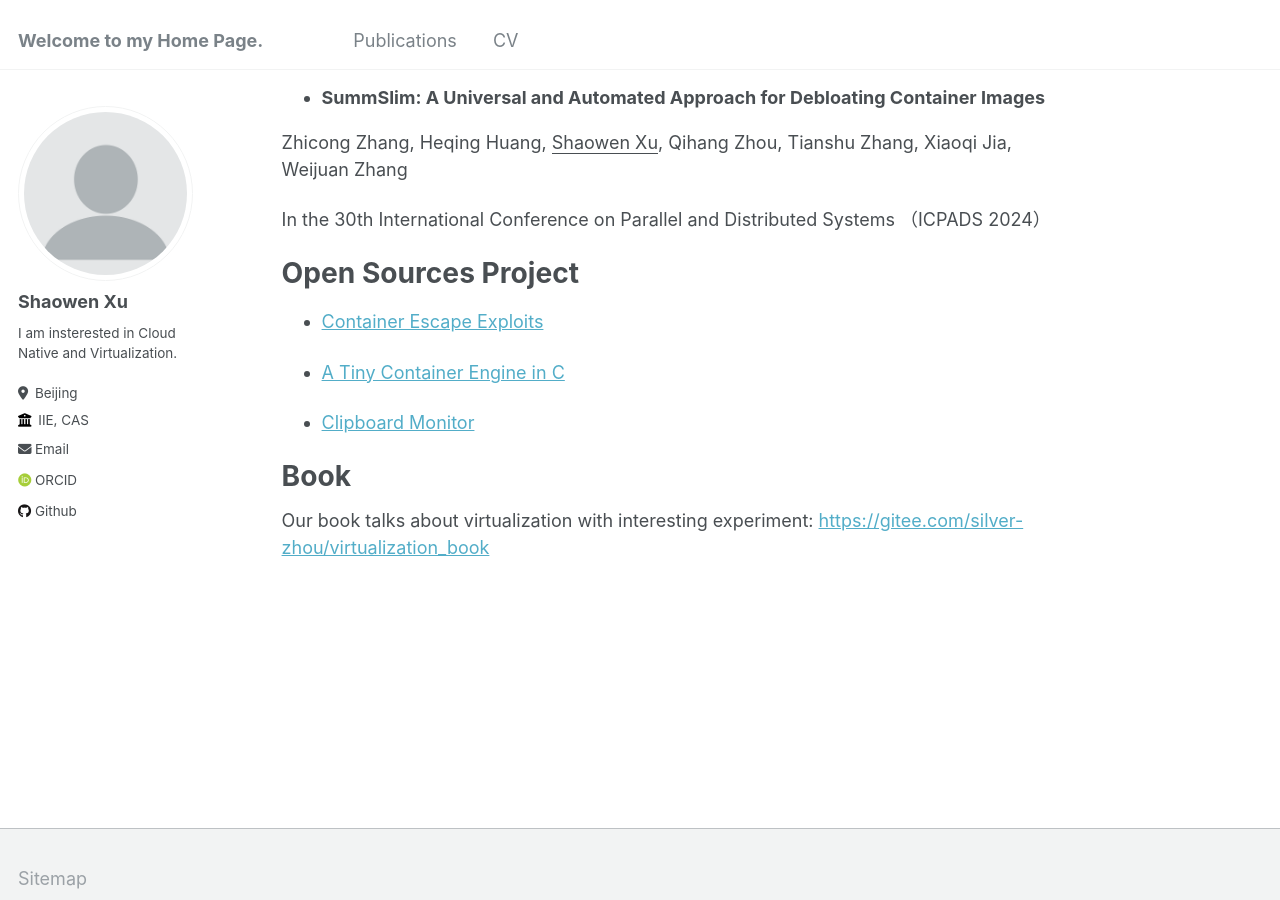
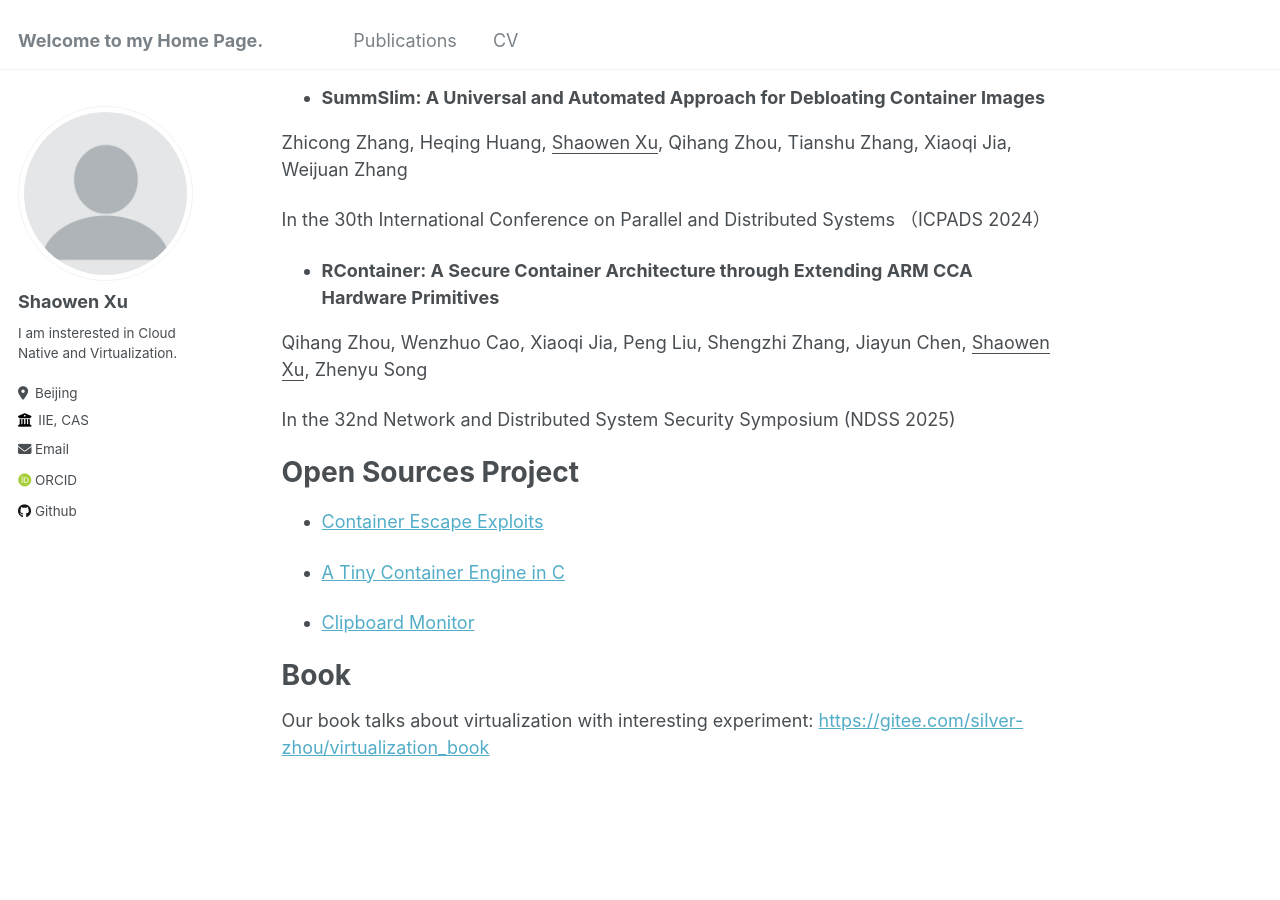
Before and after one commit to duowen1/duowen1.github.io, a Jekyll site: the page built from _pages/about.md, in a window 1280 px wide and 900 px high, scrolled down 944 px. Built offline with Jekyll 4.4.1, drawn with Linux system fonts in a browser that asks for light colours; some web fonts are replaced.

Commit message:
add rcontainer

```diff
--- a/_pages/about.md
+++ b/_pages/about.md
@@ -42,6 +42,12 @@ Zhicong Zhang, Heqing Huang, <u>Shaowen Xu</u>, Qihang Zhou, Tianshu Zhang, Xiao
 
 In the 30th International Conference on Parallel and Distributed Systems （ICPADS 2024）
 
+- **RContainer: A Secure Container Architecture through Extending ARM CCA Hardware Primitives**
+
+Qihang Zhou, Wenzhuo Cao, Xiaoqi Jia, Peng Liu, Shengzhi Zhang,  Jiayun Chen, <u>Shaowen Xu</u>, Zhenyu Song
+
+In the 32nd Network and Distributed System Security Symposium (NDSS 2025)
+
 
 Open Sources Project
 ======
```
Also changed, not shown: _publications/RContainer.md (added, +11 -0 lines).
